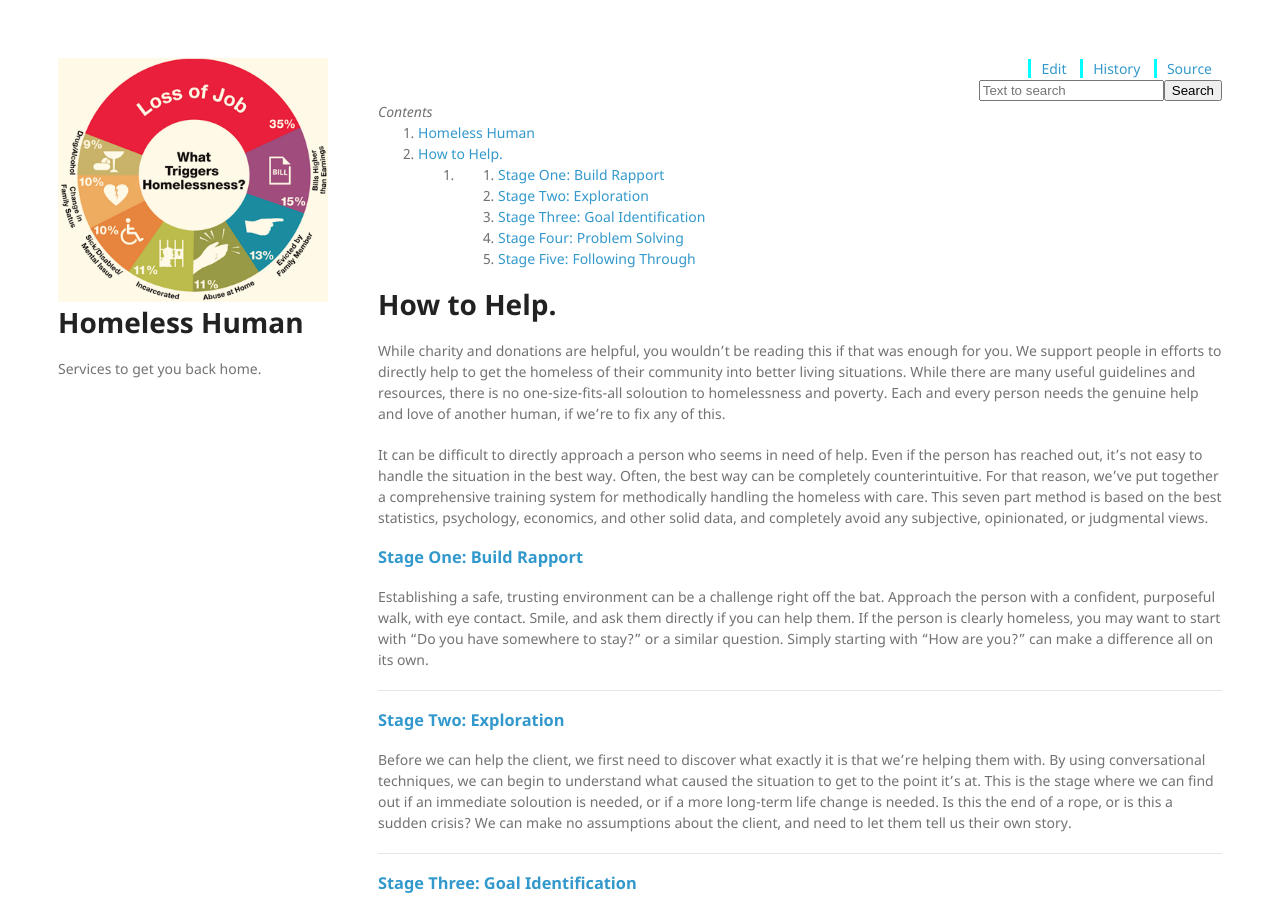
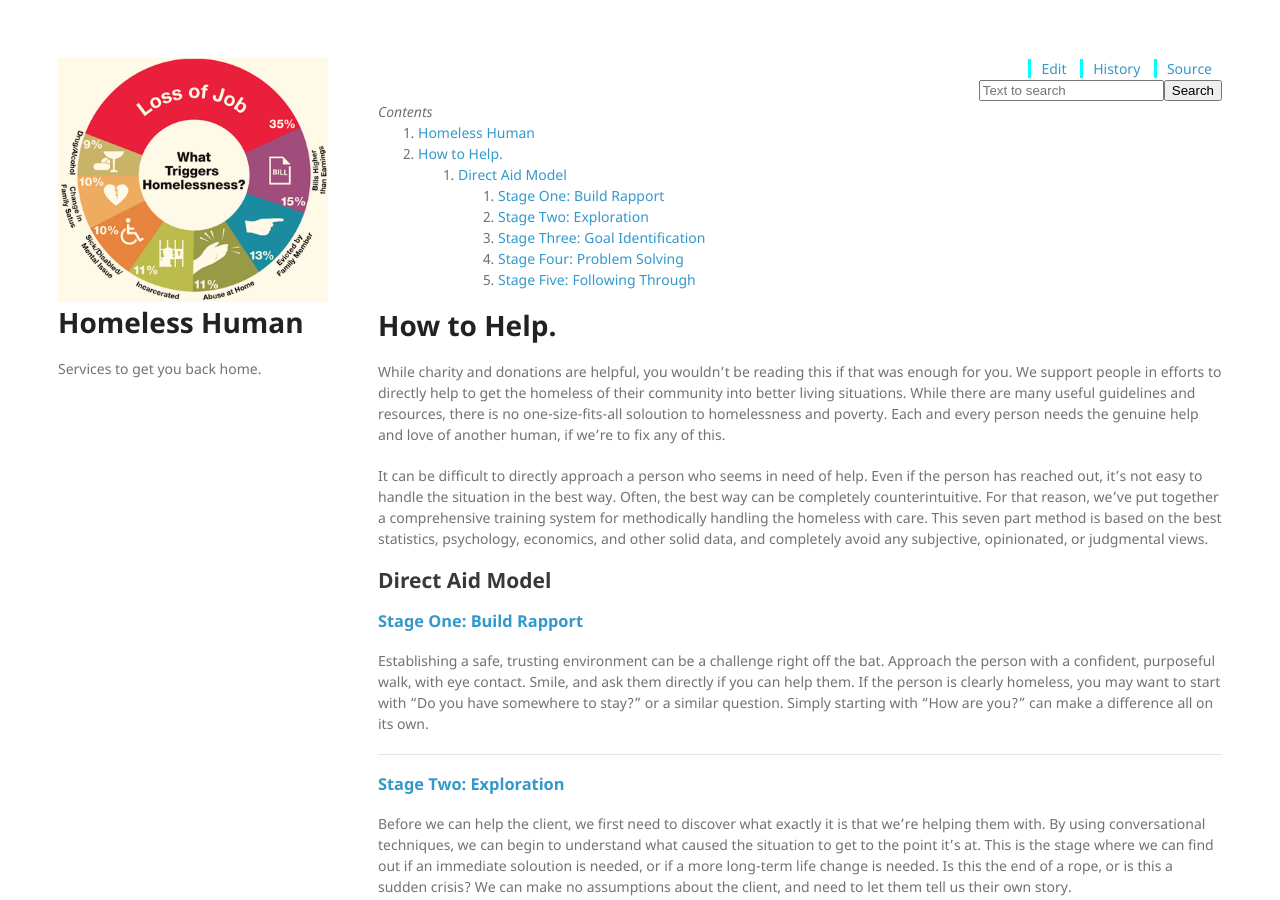
Before and after one commit to QuantumofSolace/Homeless-Human, a Jekyll site: the page built from wiki/how-to-help.markdown, in a window 1280 px wide and 900 px high. Built offline with Jekyll 4.4.1, drawn with Linux system fonts in a browser that asks for light colours; nearby versions of some CDN libraries; our own code applies the rules of GitHub Pages for plain Markdown files.

Commit message:
Update how-to-help.markdown

```diff
--- a/wiki/how-to-help.markdown
+++ b/wiki/how-to-help.markdown
@@ -4,24 +4,26 @@ While charity and donations are helpful, you wouldn't be reading this if that wa
 
 It can be difficult to directly approach a person who seems in need of help. Even if the person has reached out, it's not easy to handle the situation in the best way. Often, the best way can be completely counterintuitive. For that reason, we've put together a comprehensive training system for methodically handling the homeless with care. This seven part method is based on the best statistics, psychology, economics, and other solid data, and completely avoid any subjective, opinionated, or judgmental views.
 
-### [Stage One: Build Rapport](training/stage-one)
+## Direct Aid Model
+
+### [Stage One: Build Rapport](training-direct-stage-one)
 Establishing a safe, trusting environment can be a challenge right off the bat. Approach the person with a confident, purposeful walk, with eye contact. Smile, and ask them directly if you can help them. If the person is clearly homeless, you may want to start with "Do you have somewhere to stay?" or a similar question. Simply starting with "How are you?" can make a difference all on its own.
 
 - - -
 
-### [Stage Two: Exploration](training/stage-two)
+### [Stage Two: Exploration](training-direct-stage-two)
 Before we can help the client, we first need to discover what exactly it is that we're helping them with. By using conversational techniques, we can begin to understand what caused the situation to get to the point it's at. This is the stage where we can find out if an immediate soloution is needed, or if a more long-term life change is needed. Is this the end of a rope, or is this a sudden crisis? We can make no assumptions about the client, and need to let them tell us their own story.
 
 - - -
 
-### [Stage Three: Goal Identification](training/stage-three)
+### [Stage Three: Goal Identification](training-direct-stage-three)
 The third stage is to determine what the client wants to get out of the process. We try to empower the client to build up an image of a better future for themselves, without dictating what "better" means. They want an improvement, but what an improvement might look like is up to them. Sometimes, when depressed or feeling heavy anxiety, it can be surpisingly difficult for a person to imagine more than a few minutes ahead. This is probably the most challenging part of the process. We aren't trying to make the person feel dependent or helpless, but rather to help them identify their own strengths and play to those.
 
 - - -
 
-### [Stage Four: Problem Solving](training/stage-four)
+### [Stage Four: Problem Solving](training-direct-stage-four)
 Now that we've figured out what a better future means to the client, we can start to work with them to develop a plan to get them into that life. We still want this to be mostly client-driven. You'll be armed with resources to give for almost every case you'll run into. Sometimes, this will involve identifying their current coping skills, which may not be helping them. We can start to look at alternative ways to cope, while paving a path to make that much easier for them to follow through with. Aside from creating a plan, this stage can also help the person to feel a sense of control over their future, and get them much more engaged in the process.
 
 - - -
 
-### [Stage Five: Following Through](training/stage-five)
+### [Stage Five: Following Through](training-direct-stage-five)
```
